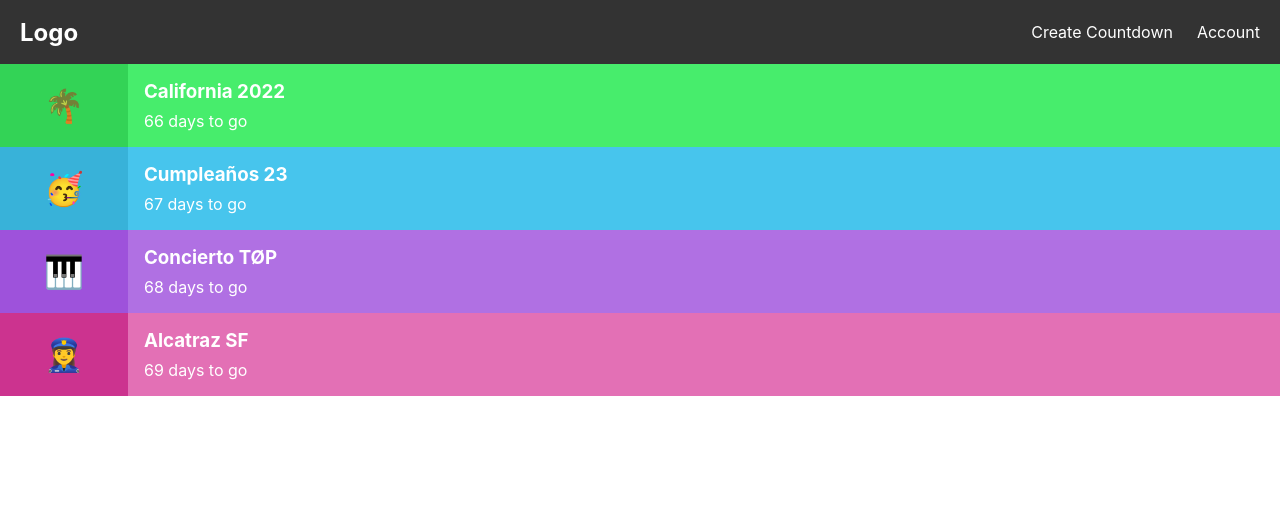
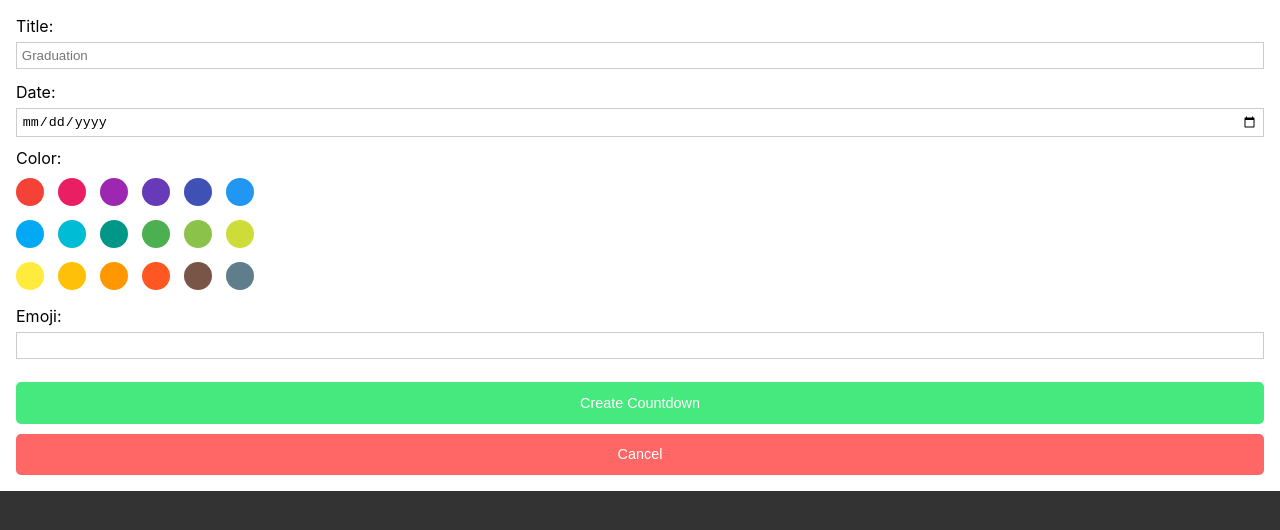
Before and after one commit to Alejandro1709/Countdown-App, a Next.js app: page / in a window 1280 px wide. Shown: the top 530 px of the page. Built offline with nearby package versions, Linux system fonts and the light colour scheme.

Commit message:
add create modal

```diff
--- /dev/null
+++ b/components/CreateCard.js
@@ -0,0 +1,53 @@
+import React, { useState } from 'react';
+import { CirclePicker } from 'react-color';
+import styles from '../styles/CreateCard.module.css';
+
+function CreateCard() {
+  const [color, setColor] = useState('');
+
+  const onChangeComplete = (color) => {
+    setColor(color);
+  };
+
+  return (
+    <div className={styles.CreateCard}>
+      <div className={styles.Wrapper}>
+        <form className={styles.Form}>
+          <div className={styles.FormGroup}>
+            <label htmlFor='title'>Title:</label>
+            <input
+              type='text'
+              name='title'
+              id='title'
+              placeholder='Graduation'
+            />
+          </div>
+          <div className={styles.FormGroup}>
+            <label htmlFor='date'>Date:</label>
+            <input type='date' name='date' id='date' />
+          </div>
+          <div className={styles.ColorGroup}>
+            <label htmlFor='title'>Color:</label>
+            <CirclePicker onChangeComplete={onChangeComplete} />
+          </div>
+          <div className={styles.FormGroup}>
+            <label htmlFor='emoji'>Emoji:</label>
+            <input type='text' name='emoji' id='emoji' />
+          </div>
+          <button
+            style={{ backgroundColor: color && color.hex }}
+            className={styles.SubmitButton}
+            type='submit'
+          >
+            Create Countdown
+          </button>
+          <button className={styles.CancelButton} type='button'>
+            Cancel
+          </button>
+        </form>
+      </div>
+    </div>
+  );
+}
+
+export default CreateCard;
--- /dev/null
+++ b/components/Modal.js
@@ -0,0 +1,8 @@
+import React from 'react';
+import styles from '../styles/Modal.module.css';
+
+function Modal({ children }) {
+  return <div className={styles.Modal}>{children}</div>;
+}
+
+export default Modal;
--- a/pages/index.js
+++ b/pages/index.js
@@ -1,7 +1,9 @@
 import { useState } from 'react';
 import { arrayMove } from 'react-sortable-hoc';
+import CreateCard from '../components/CreateCard';
 import Layout from '../components/Layout';
 import List from '../components/List';
+import Modal from '../components/Modal';
 import { slugifyText } from '../utils/slugify';
 
 export default function Home() {
@@ -44,6 +46,8 @@ export default function Home() {
     },
   ]);
 
+  const [isModalOpen, setIsModalOpen] = useState(true);
+
   const onSortEnd = ({ oldIndex, newIndex }) => {
     setCountdowns(arrayMove(countdowns, oldIndex, newIndex));
   };
@@ -55,6 +59,11 @@ export default function Home() {
       keywords='countdown, countdowns, count, events'
     >
       <List countdowns={countdowns} axis='y' onSortEnd={onSortEnd} />
+      {isModalOpen && (
+        <Modal>
+          <CreateCard />
+        </Modal>
+      )}
     </Layout>
   );
 }
--- /dev/null
+++ b/styles/CreateCard.module.css
@@ -0,0 +1,63 @@
+.CreateCard {
+  display: flex;
+  justify-content: center;
+  background-color: white;
+}
+
+.Wrapper {
+  width: 100%;
+  margin: 1rem;
+}
+
+.Form {
+  display: flex;
+  flex-direction: column;
+}
+
+.FormGroup {
+  display: flex;
+  flex-direction: column;
+  justify-content: space-between;
+  gap: 6px;
+  height: 50px;
+  margin-bottom: 1rem;
+}
+
+.FormGroup input {
+  border: 1px solid #ccc;
+  padding: 0.3rem;
+}
+
+.ColorGroup {
+  display: flex;
+  flex-direction: column;
+  gap: 10px;
+  margin-bottom: 1rem;
+}
+
+.SubmitButton,
+.CancelButton {
+  padding: 0.8rem;
+  margin-top: 10px;
+  cursor: pointer;
+  border: none;
+  border-radius: 5px;
+  font-size: 0.9rem;
+  color: white;
+}
+
+.SubmitButton {
+  background-color: #46e97d;
+}
+
+.SubmitButton:hover {
+  background-color: #39dc70;
+}
+
+.CancelButton {
+  background-color: #ff6767;
+}
+
+.CancelButton:hover {
+  background-color: #f14444;
+}
--- /dev/null
+++ b/styles/Modal.module.css
@@ -0,0 +1,9 @@
+.Modal {
+  position: absolute;
+  top: 0;
+  left: 0;
+  right: 0;
+  bottom: 0;
+  background-color: rgba(0, 0, 0, 0.8);
+  z-index: 100;
+}
```
